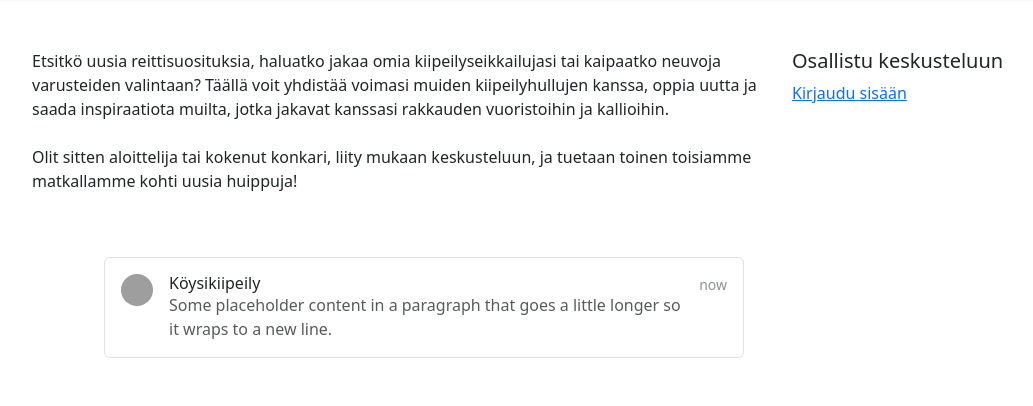
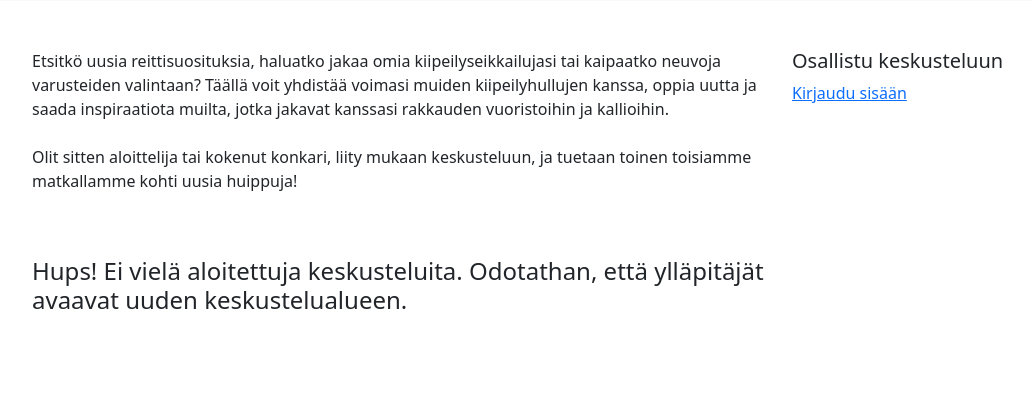
Before and after one commit to sonjaolkkonen/keskustelusovellus, a Flask app: page / in a window 1280 px wide. Shown: the part 394-800 px from the top of the page, without its empty margins (50-1083 px from the left). Run offline with Flask 3, Linux system fonts and the light colour scheme; grey boxes are pictures that could not be loaded.

Commit message:
modify shown topic list and add a possibility to add new topics for admins

```diff
--- a/templates/index.html
+++ b/templates/index.html
@@ -51,6 +51,9 @@
                     <br><br>
                     Olit sitten aloittelija tai kokenut konkari, liity mukaan keskusteluun, ja tuetaan toinen toisiamme matkallamme kohti uusia huippuja!
                 </p>
+                {% if user_is_admin %}
+                <a href="/topic"> Luo uusi aihealue</a>
+                {% endif %}
             </div>
             <div class="col-4">
                 {% if session.user_id %}
@@ -67,13 +70,15 @@
         <div class="container">
             <div class="row">
             <div class="col-8">
+                {% if topics %}
+                    {% for topic in topics %}
                     <div class="d-flex flex-column flex-md-row p-4 gap-4 py-md-5 ms-5">
                     <div class="list-group">
                         <a href="#" class="list-group-item list-group-item-action d-flex gap-3 py-3" aria-current="true">
                         <img src="https://www.pngfind.com/pngs/m/77-775446_png-file-svg-chat-bubble-icon-png-transparent.png" alt="twbs" width="32" height="32" class="rounded-circle flex-shrink-1">
                         <div class="d-flex gap-2 w-100 justify-content-between">
                             <div>
-                            <h6 class="mb-0">Köysikiipeily</h6>
+                                <h6 class="mb-0">{{ topic.name }}</h6>
                                 <p class="mb-0 opacity-75">Some placeholder content in a paragraph that goes a little longer so it wraps to a new line.</p>
                             </div>
                             <small class="opacity-50 text-nowrap">now</small>
@@ -81,6 +86,11 @@
                         </a>
                     </div>
                     </div>
+                    {% endfor %}
+                {% else %}
+                <br><br>
+                <h4>Hups! Ei vielä aloitettuja keskusteluita. Odotathan, että ylläpitäjät avaavat uuden keskustelualueen.</h4>
+                {% endif %}
             </div>
             </div>
         </div>
```
Lines whose indentation alone changed are shown as unchanged.
